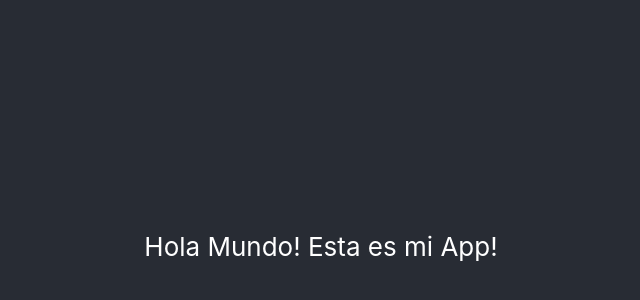
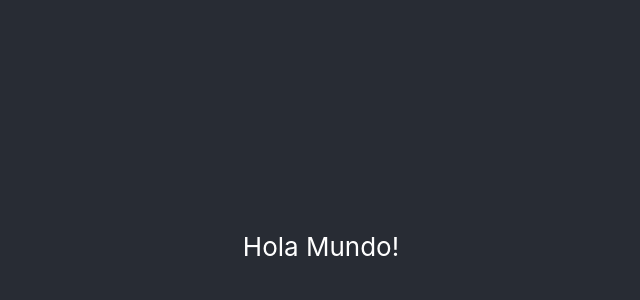
Before and after one commit to prueba-12organizacion/frontend, a React (Create React App) app: page / in a window 1280 px wide. Shown: the part 154-454 px from the top of the page, without its empty margins (319-959 px from the left). Built offline with nearby package versions, Linux system fonts and the light colour scheme.

Commit message:
Update greeting message in App component to simplify text

```diff
--- a/src/App.js
+++ b/src/App.js
@@ -5,7 +5,7 @@ function App() {
     <div className="App">
       <header className="App-header">
         <p>
-          Hola Mundo! Esta es mi App!
+          Hola Mundo!
         </p>
       </header>
     </div>
```
